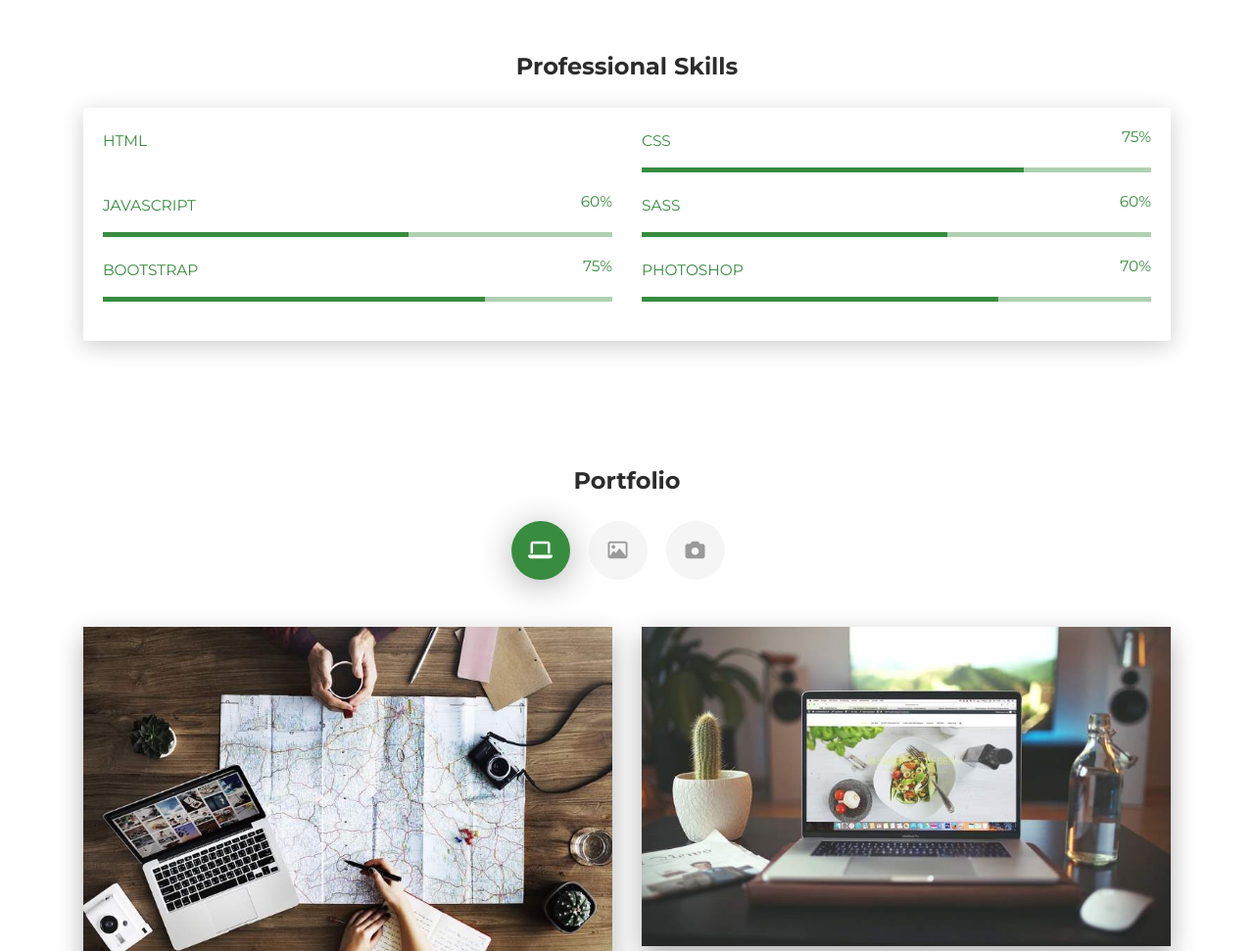
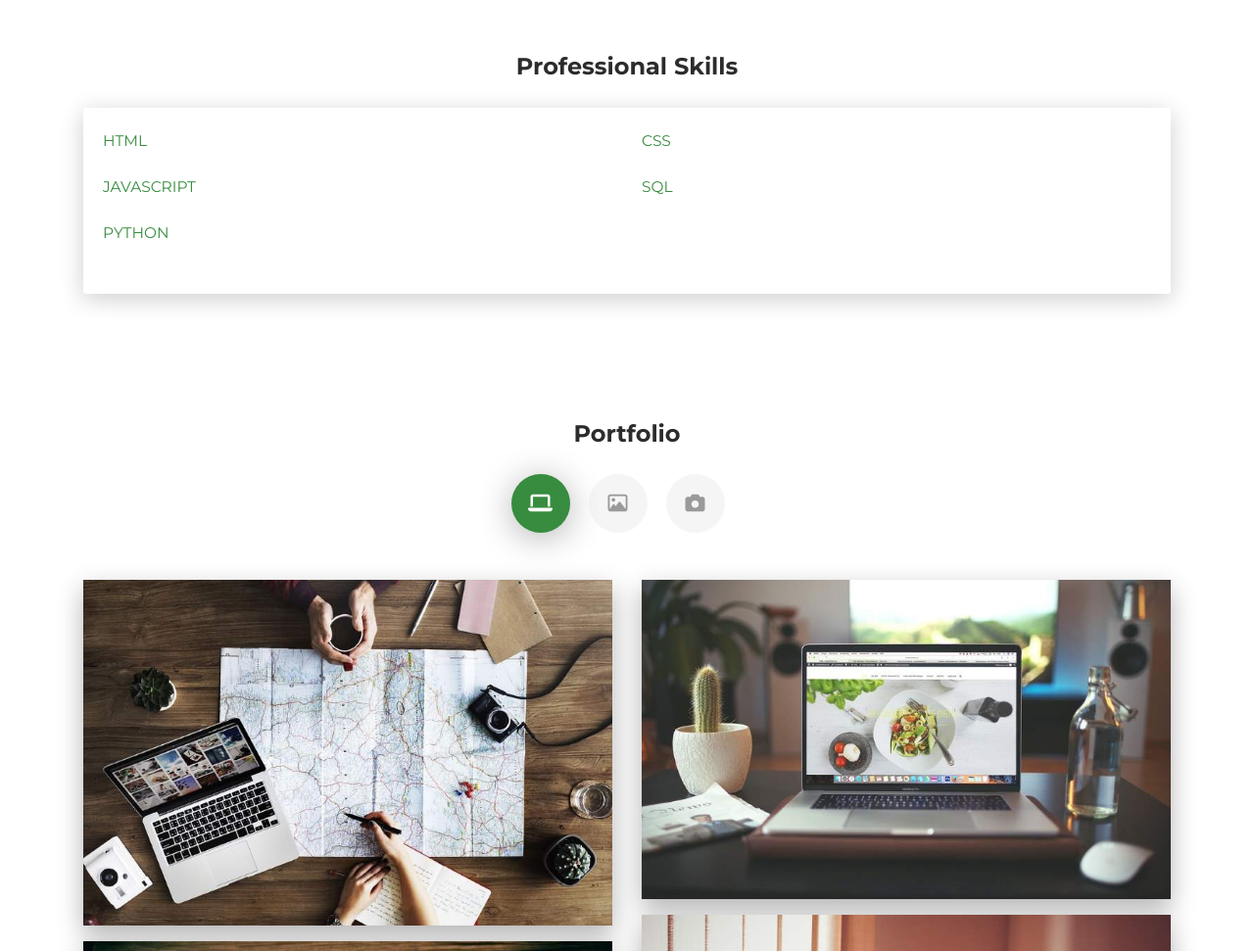
Before and after one commit to Abhimali73/Abhimali73.github.io, a plain HTML site: page index.html in a window 1280 px wide. Shown: the part 1020-1991 px from the top of the page at 98% size. Drawn offline with Linux system fonts and the light colour scheme.

Commit message:
Add files via upload

```diff
--- a/index.html
+++ b/index.html
@@ -113,44 +113,29 @@
           </div>
           <div class="col-md-6">
             <div class="progress-container progress-primary"><span class="progress-badge">CSS</span>
-              <div class="progress">
-                <div class="progress-bar progress-bar-primary" data-aos="progress-full" data-aos-offset="10" data-aos-duration="2000" role="progressbar" aria-valuenow="60" aria-valuemin="0" aria-valuemax="100" style="width: 75%;"></div><span class="progress-value">75%</span>
-              </div>
+
             </div>
           </div>
         </div>
         <div class="row">
           <div class="col-md-6">
             <div class="progress-container progress-primary"><span class="progress-badge">JavaScript</span>
-              <div class="progress">
-                <div class="progress-bar progress-bar-primary" data-aos="progress-full" data-aos-offset="10" data-aos-duration="2000" role="progressbar" aria-valuenow="60" aria-valuemin="0" aria-valuemax="100" style="width: 60%;"></div><span class="progress-value">60%</span>
-              </div>
+
             </div>
           </div>
           <div class="col-md-6">
-            <div class="progress-container progress-primary"><span class="progress-badge">SASS</span>
-              <div class="progress">
-                <div class="progress-bar progress-bar-primary" data-aos="progress-full" data-aos-offset="10" data-aos-duration="2000" role="progressbar" aria-valuenow="60" aria-valuemin="0" aria-valuemax="100" style="width: 60%;"></div><span class="progress-value">60%</span>
-              </div>
+            <div class="progress-container progress-primary"><span class="progress-badge">SQL</span>
+
             </div>
           </div>
         </div>
         <div class="row">
           <div class="col-md-6">
-            <div class="progress-container progress-primary"><span class="progress-badge">Bootstrap</span>
-              <div class="progress">
-                <div class="progress-bar progress-bar-primary" data-aos="progress-full" data-aos-offset="10" data-aos-duration="2000" role="progressbar" aria-valuenow="60" aria-valuemin="0" aria-valuemax="100" style="width: 75%;"></div><span class="progress-value">75%</span>
-              </div>
+            <div class="progress-container progress-primary"><span class="progress-badge">Python</span>
+
             </div>
           </div>
-          <div class="col-md-6">
-            <div class="progress-container progress-primary"><span class="progress-badge">Photoshop</span>
-              <div class="progress">
-                <div class="progress-bar progress-bar-primary" data-aos="progress-full" data-aos-offset="10" data-aos-duration="2000" role="progressbar" aria-valuenow="60" aria-valuemin="0" aria-valuemax="100" style="width: 70%;"></div><span class="progress-value">70%</span>
-              </div>
-            </div>
-          </div>
-        </div>
+
       </div>
     </div>
   </div>
```
